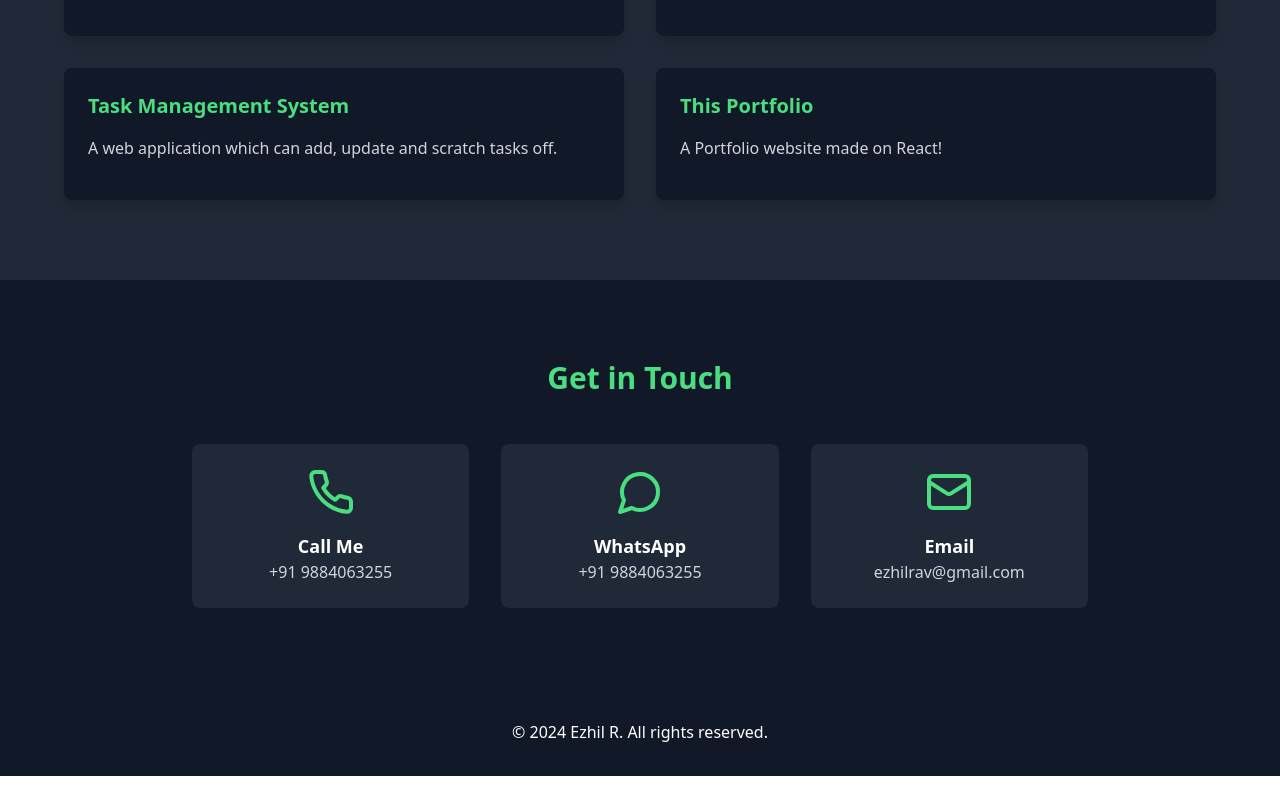
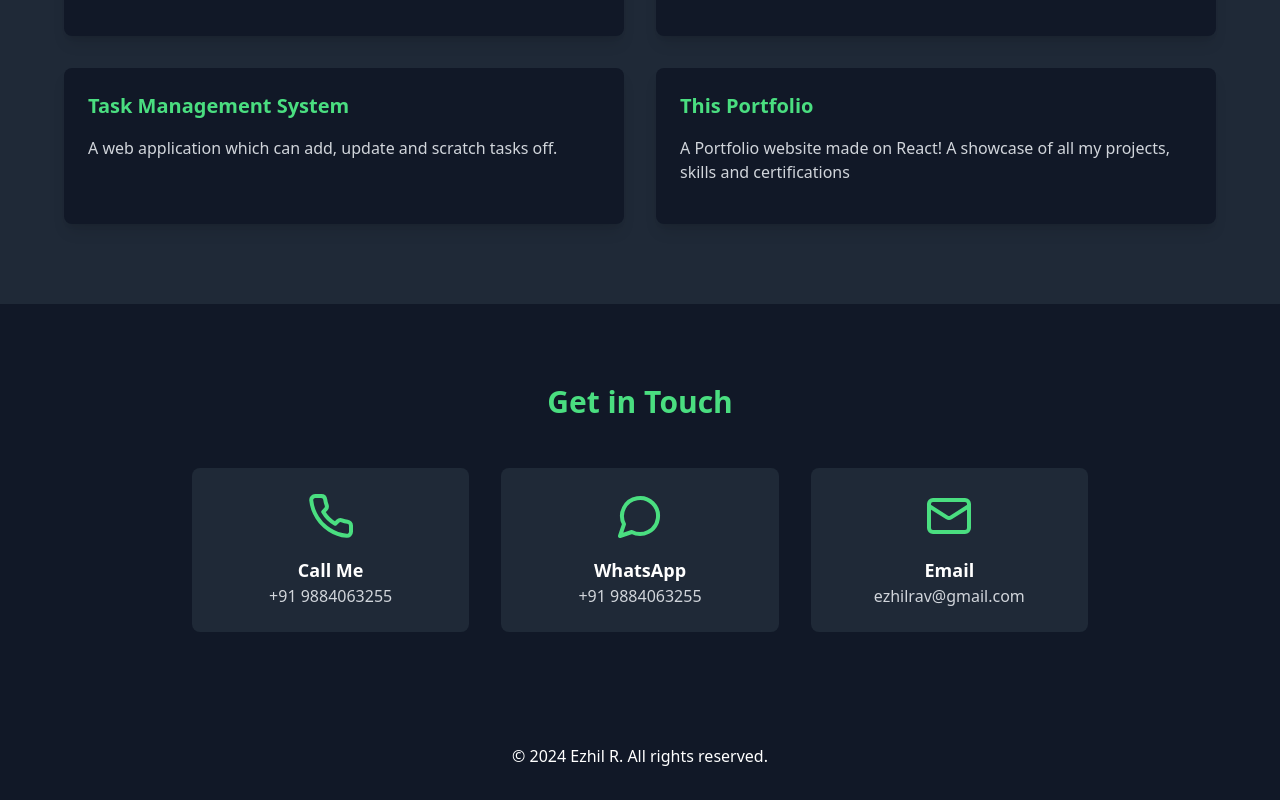
Before and after one commit to Ezhil2389/Personal-Portfolio-React, a React (Create React App) app: page / in a window 1280 px wide. Shown: the part 2270-3070 px from the top of the page. Before the commit the page ends 3046 px from the top, so only its background shows below. Built offline with nearby package versions, Linux system fonts and the light colour scheme.

Commit message:
Update Home.js

```diff
--- a/src/Home.js
+++ b/src/Home.js
@@ -64,6 +64,7 @@ const Home = () => {
         { label: "Language", value: "Python" },
         { label: "Service", value: "Twilio SMS Service" },
       ],
+      github: "https://github.com/Ezhil2389/Raspberry-Pi-Door-Security-Camera"
     },
     {
       title: "Task Management System",
@@ -76,7 +77,7 @@ const Home = () => {
     },
     {
       title: "This Portfolio",
-      description: "A Portfolio website made on React!",
+      description: "A Portfolio website made on React! A showcase of all my projects, skills and certifications",
       details: [
         { label: "Framework", value: "React" },
         { label: "UI Design", value: "Figma" },
```
